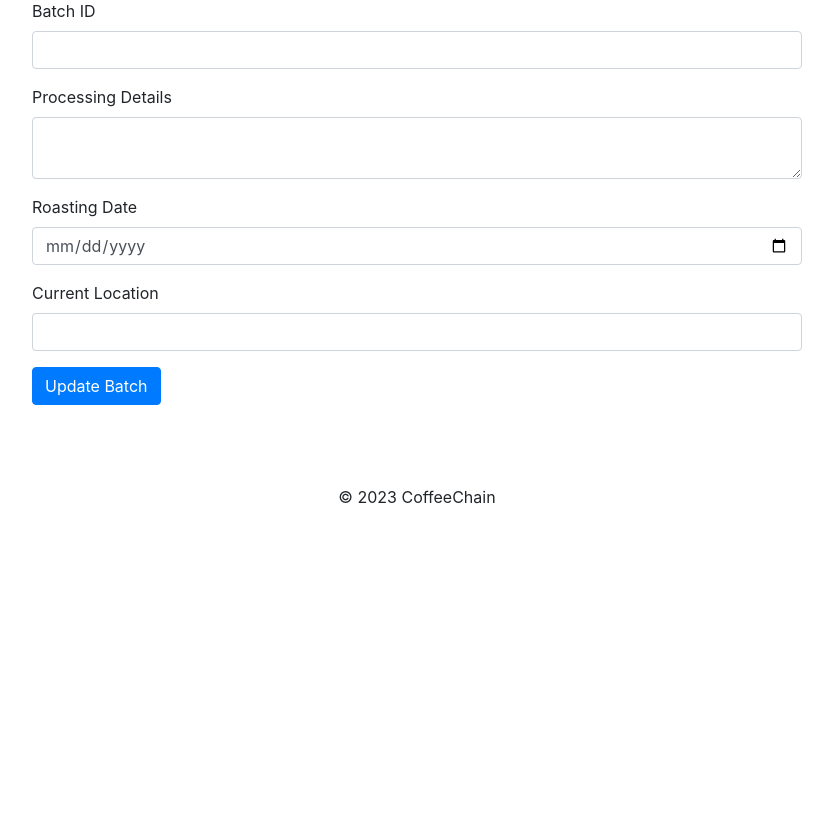
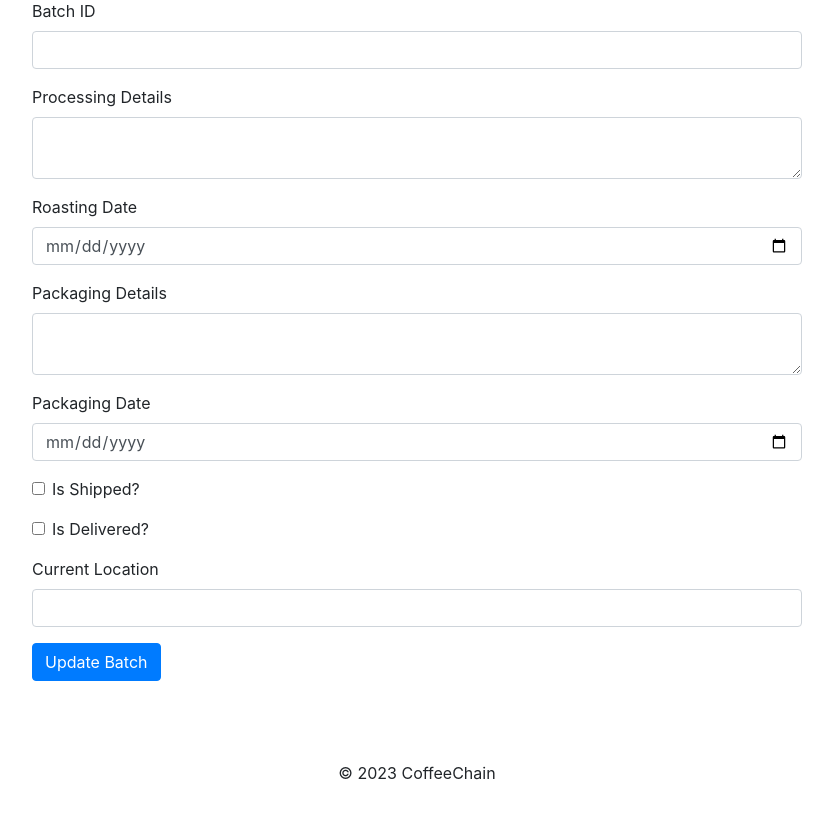
Before and after one commit to AJ26-11/SupplyBlock, a Django app: template blockchain/templates/update_batch.html in a window 1280 px wide. Shown: the part 135-968 px from the top of the page, without its empty margins (223-1056 px from the left). Before the commit the page ends 639 px from the top, so only its background shows below. Run offline with Django 4.2, Linux system fonts and the light colour scheme; the template is opened without the code that fills it, so the values that code supplies are empty; some libraries are stand-ins or nearby versions.

Commit message:
Updated update_batch.html

```diff
--- a/blockchain/templates/update_batch.html
+++ b/blockchain/templates/update_batch.html
@@ -19,6 +19,22 @@
             <input type="date" class="form-control" id="roastingDate" name="roasting_date">
         </div>
         <div class="form-group">
+            <label for="packagingDetails">Packaging Details</label>
+            <textarea class="form-control" id="packagingDetails" name="packaging_details"></textarea>
+        </div>
+        <div class="form-group">
+            <label for="packagingDate">Packaging Date</label>
+            <input type="date" class="form-control" id="packagingDate" name="packaging_date">
+        </div>
+        <div class="form-group form-check">
+            <input type="checkbox" class="form-check-input" id="isShipped" name="is_shipped">
+            <label class="form-check-label" for="isShipped">Is Shipped?</label>
+        </div>
+        <div class="form-group form-check">
+            <input type="checkbox" class="form-check-input" id="isDelivered" name="is_delivered">
+            <label class="form-check-label" for="isDelivered">Is Delivered?</label>
+        </div>
+        <div class="form-group">
             <label for="currentLocation">Current Location</label>
             <input type="text" class="form-control" id="currentLocation" name="current_location">
         </div>
```
